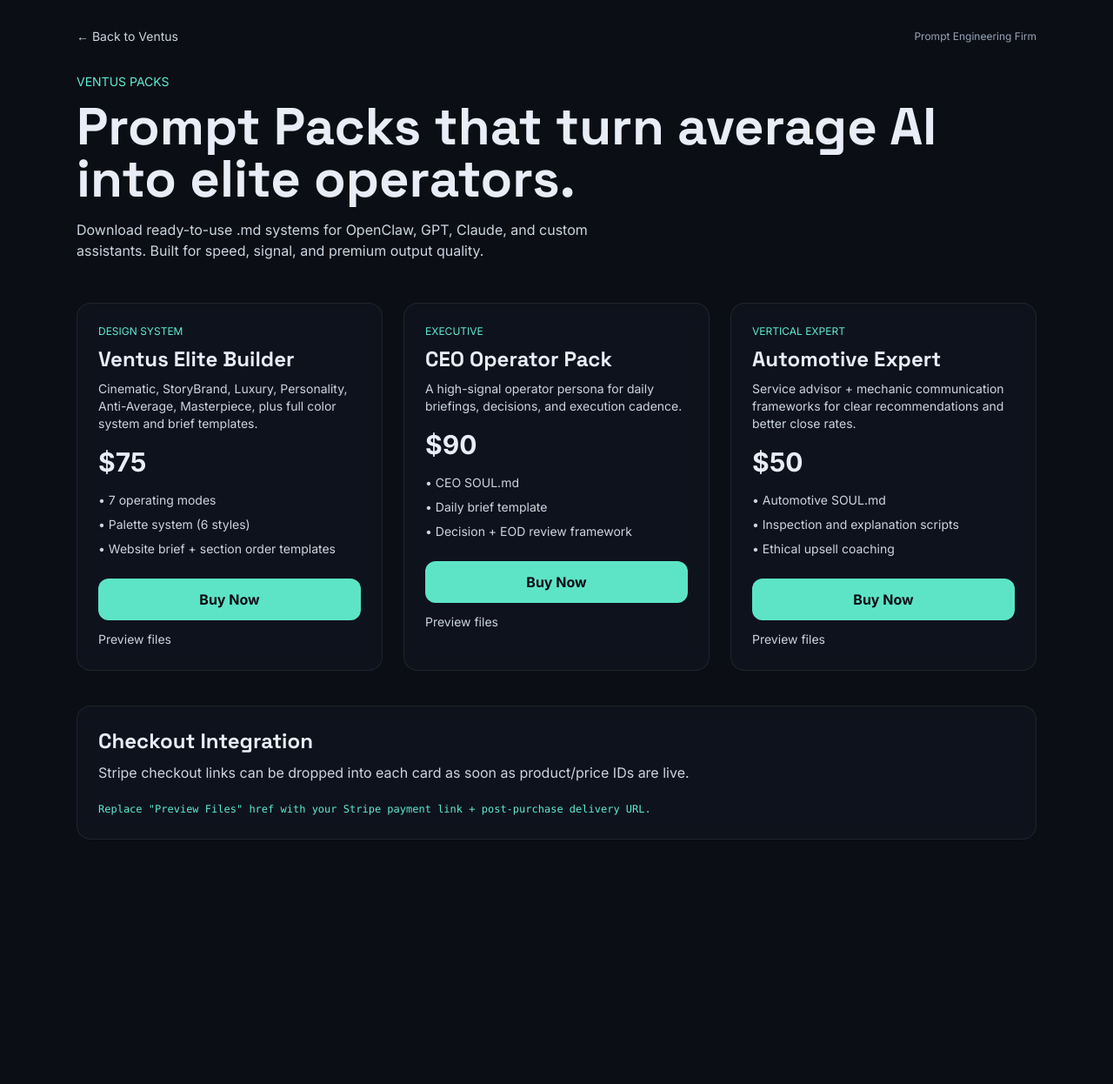
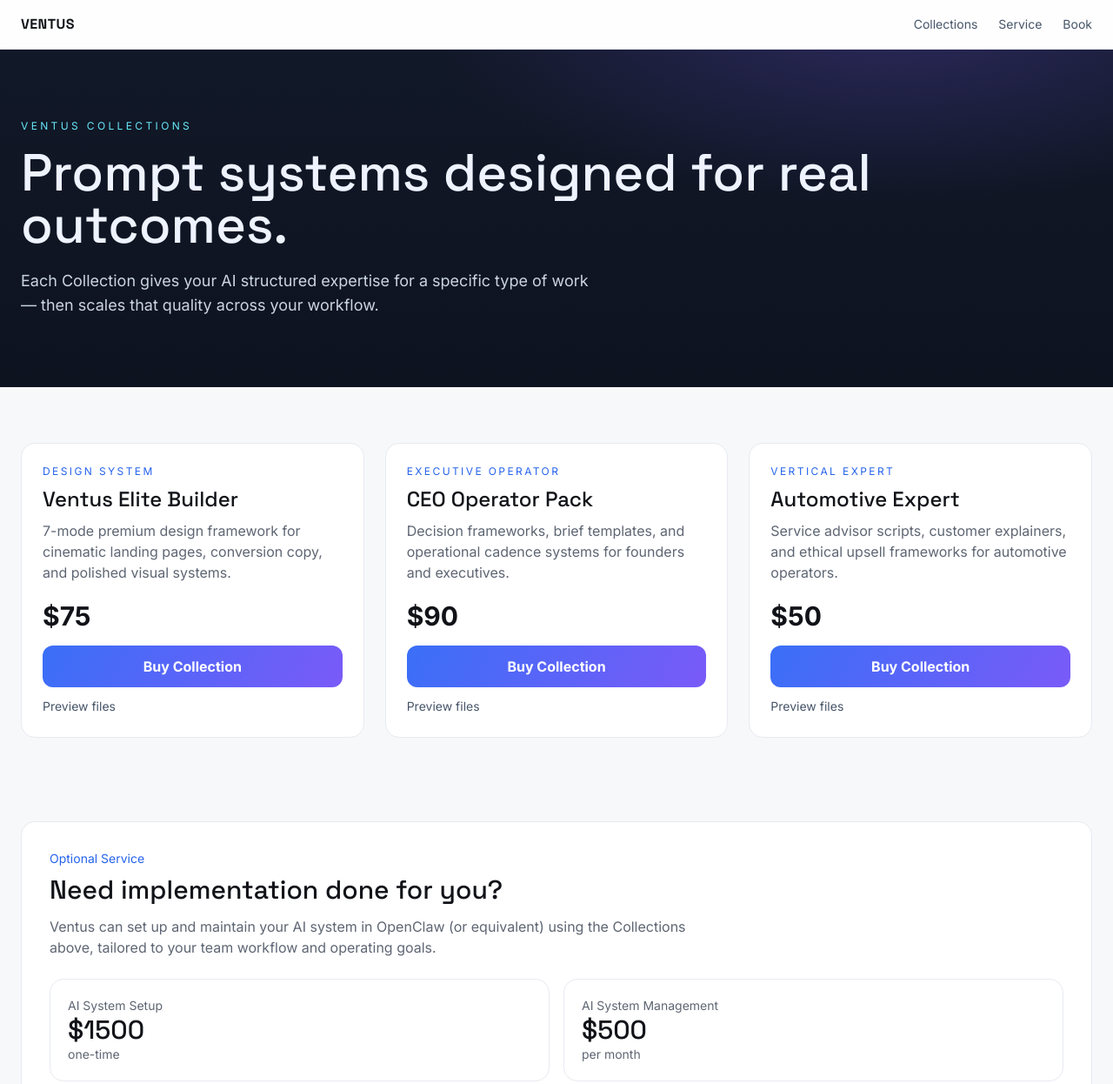
Before and after one commit to hatfieldsautomotive-ux/ventus, a website: page web/packs.html in a window 1280 px wide. Shown: the top 1246 px of the page at 87% size. Before the commit the page ends 1045 px from the top, so only its background shows below. Drawn offline with nearby package versions, Linux system fonts and the light colour scheme.

Commit message:
Polish pass: add full copy across landing + align packs page design + add Ventus setup/management service section

```diff
--- a/web/packs.html
+++ b/web/packs.html
@@ -1,84 +1,101 @@
 <!DOCTYPE html>
 <html lang="en">
 <head>
-  <meta charset="UTF-8" />
-  <meta name="viewport" content="width=device-width, initial-scale=1.0" />
-  <title>Ventus Prompt Packs</title>
-  <meta name="description" content="Premium prompt engineering packs and .md persona systems by Ventus Systems." />
+  <meta charset="UTF-8"/>
+  <meta name="viewport" content="width=device-width, initial-scale=1.0"/>
+  <title>Ventus Collections</title>
+  <meta name="description" content="Ventus Prompt Collections: structured .md systems for Builder, Operator, Creator, Research, and Strategy workflows."/>
   <script src="https://cdn.tailwindcss.com"></script>
-  <link rel="preconnect" href="https://fonts.googleapis.com">
-  <link rel="preconnect" href="https://fonts.gstatic.com" crossorigin>
-  <link href="https://fonts.googleapis.com/css2?family=Inter:wght@400;500;600;700;800&family=Space+Grotesk:wght@500;700&display=swap" rel="stylesheet">
+  <script src="https://cdnjs.cloudflare.com/ajax/libs/gsap/3.12.2/gsap.min.js"></script>
+  <script src="https://cdnjs.cloudflare.com/ajax/libs/gsap/3.12.2/ScrollTrigger.min.js"></script>
+  <link rel="preconnect" href="https://fonts.googleapis.com"/>
+  <link rel="preconnect" href="https://fonts.gstatic.com" crossorigin/>
+  <link href="https://fonts.googleapis.com/css2?family=Inter:wght@400;500;600;700;800&family=Space+Grotesk:wght@500;700&display=swap" rel="stylesheet"/>
   <style>
-    body { font-family: Inter, sans-serif; background:#0b0e14; color:#e8edf7; }
-    .display { font-family: 'Space Grotesk', sans-serif; }
-    .glass { background: rgba(17,22,34,.6); backdrop-filter: blur(10px); border:1px solid rgba(255,255,255,.08); }
-    .btn { background:#5de4c7; color:#0b0e14; font-weight:700; }
-    .btn:hover { background:#7ff0d8; }
+    :root{--bg:#f7f8fa;--text:#111318;--muted:#5e6673;--line:#e7eaf0;--card:#fff;--blue:#3a6ff7;--violet:#7a5af8;--dark:#0e1320}
+    *{box-sizing:border-box} html,body{margin:0;font-family:Inter,sans-serif;background:var(--bg);color:var(--text)}
+    .display{font-family:'Space Grotesk',sans-serif}.container{max-width:1160px;margin:0 auto;padding:0 24px}
+    .hero-dark{background:radial-gradient(900px 360px at 80% -10%,rgba(122,90,248,.25),transparent 60%),linear-gradient(180deg,#111827,#0e1320);color:#eef3ff}
+    .card{background:var(--card);border:1px solid var(--line);border-radius:16px}
+    .btn{background:linear-gradient(120deg,var(--blue),var(--violet));color:#fff;font-weight:700}
+    .btn2{border:1px solid #cdd6e7;color:#1f2937}
+    .fade-up{opacity:0;transform:translateY(20px)}
   </style>
 </head>
 <body>
-  <header class="max-w-6xl mx-auto px-6 py-8 flex items-center justify-between">
-    <a href="index.html" class="text-sm text-slate-300 hover:text-white">← Back to Ventus</a>
-    <p class="text-xs text-slate-400">Prompt Engineering Firm</p>
+  <header class="sticky top-0 z-50 bg-white/85 backdrop-blur border-b border-[var(--line)]">
+    <div class="container py-4 flex items-center justify-between">
+      <a class="display font-bold tracking-wide" href="index.html">VENTUS</a>
+      <nav class="hidden md:flex items-center gap-6 text-sm text-slate-600">
+        <a href="index.html#collections">Collections</a><a href="index.html#service">Service</a><a href="booking.html">Book</a>
+      </nav>
+    </div>
   </header>
 
-  <main class="max-w-6xl mx-auto px-6 pb-20">
-    <section class="mb-12">
-      <p class="text-teal-300 text-sm mb-3">VENTUS PACKS</p>
-      <h1 class="display text-4xl md:text-6xl font-bold leading-tight mb-4">Prompt Packs that turn average AI into elite operators.</h1>
-      <p class="text-slate-300 max-w-2xl">Download ready-to-use .md systems for OpenClaw, GPT, Claude, and custom assistants. Built for speed, signal, and premium output quality.</p>
-    </section>
+  <section class="hero-dark py-20">
+    <div class="container">
+      <p class="text-xs uppercase tracking-[.28em] text-cyan-300 mb-4">Ventus Collections</p>
+      <h1 class="display text-5xl md:text-6xl leading-[1.03] mb-5">Prompt systems designed for real outcomes.</h1>
+      <p class="text-lg text-slate-300 max-w-2xl">Each Collection gives your AI structured expertise for a specific type of work — then scales that quality across your workflow.</p>
+    </div>
+  </section>
 
-    <section class="grid md:grid-cols-3 gap-6">
-      <article class="glass rounded-2xl p-6">
-        <p class="text-xs text-teal-300 mb-2">DESIGN SYSTEM</p>
-        <h2 class="display text-2xl font-bold mb-2">Ventus Elite Builder</h2>
-        <p class="text-slate-300 text-sm mb-4">Cinematic, StoryBrand, Luxury, Personality, Anti-Average, Masterpiece, plus full color system and brief templates.</p>
+  <section class="py-16">
+    <div class="container grid md:grid-cols-3 gap-6">
+      <article class="card p-6 fade-up">
+        <p class="text-xs uppercase tracking-[.2em] text-blue-600 mb-2">Design System</p>
+        <h2 class="display text-2xl mb-2">Ventus Elite Builder</h2>
+        <p class="text-[var(--muted)] mb-5">7-mode premium design framework for cinematic landing pages, conversion copy, and polished visual systems.</p>
         <p class="text-3xl font-bold mb-4">$75</p>
-        <div class="space-y-2 text-sm text-slate-300 mb-6">
-          <p>• 7 operating modes</p>
-          <p>• Palette system (6 styles)</p>
-          <p>• Website brief + section order templates</p>
-        </div>
-        <a class="btn inline-block rounded-xl px-4 py-3 w-full text-center" href="https://buy.stripe.com/9B69AS33Tfqv55ufW3ffy01" target="_blank">Buy Now</a>
-        <a class="inline-block mt-3 text-sm text-slate-300 hover:text-white" href="packs/elite-builder/README.md" target="_blank">Preview files</a>
+        <a class="btn inline-block rounded-xl px-4 py-3 w-full text-center" href="https://buy.stripe.com/9B69AS33Tfqv55ufW3ffy01" target="_blank">Buy Collection</a>
+        <a class="inline-block mt-3 text-sm text-slate-600 hover:text-slate-900" href="packs/elite-builder/README.md" target="_blank">Preview files</a>
       </article>
 
-      <article class="glass rounded-2xl p-6">
-        <p class="text-xs text-teal-300 mb-2">EXECUTIVE</p>
-        <h2 class="display text-2xl font-bold mb-2">CEO Operator Pack</h2>
-        <p class="text-slate-300 text-sm mb-4">A high-signal operator persona for daily briefings, decisions, and execution cadence.</p>
+      <article class="card p-6 fade-up">
+        <p class="text-xs uppercase tracking-[.2em] text-blue-600 mb-2">Executive Operator</p>
+        <h2 class="display text-2xl mb-2">CEO Operator Pack</h2>
+        <p class="text-[var(--muted)] mb-5">Decision frameworks, brief templates, and operational cadence systems for founders and executives.</p>
         <p class="text-3xl font-bold mb-4">$90</p>
-        <div class="space-y-2 text-sm text-slate-300 mb-6">
-          <p>• CEO SOUL.md</p>
-          <p>• Daily brief template</p>
-          <p>• Decision + EOD review framework</p>
-        </div>
-        <a class="btn inline-block rounded-xl px-4 py-3 w-full text-center" href="https://buy.stripe.com/fZuaEW9sh6TZ69ycJRffy02" target="_blank">Buy Now</a>
-        <a class="inline-block mt-3 text-sm text-slate-300 hover:text-white" href="packs/ceo-operator/README.md" target="_blank">Preview files</a>
+        <a class="btn inline-block rounded-xl px-4 py-3 w-full text-center" href="https://buy.stripe.com/fZuaEW9sh6TZ69ycJRffy02" target="_blank">Buy Collection</a>
+        <a class="inline-block mt-3 text-sm text-slate-600 hover:text-slate-900" href="packs/ceo-operator/README.md" target="_blank">Preview files</a>
       </article>
 
-      <article class="glass rounded-2xl p-6">
-        <p class="text-xs text-teal-300 mb-2">VERTICAL EXPERT</p>
-        <h2 class="display text-2xl font-bold mb-2">Automotive Expert</h2>
-        <p class="text-slate-300 text-sm mb-4">Service advisor + mechanic communication frameworks for clear recommendations and better close rates.</p>
+      <article class="card p-6 fade-up">
+        <p class="text-xs uppercase tracking-[.2em] text-blue-600 mb-2">Vertical Expert</p>
+        <h2 class="display text-2xl mb-2">Automotive Expert</h2>
+        <p class="text-[var(--muted)] mb-5">Service advisor scripts, customer explainers, and ethical upsell frameworks for automotive operators.</p>
         <p class="text-3xl font-bold mb-4">$50</p>
-        <div class="space-y-2 text-sm text-slate-300 mb-6">
-          <p>• Automotive SOUL.md</p>
-          <p>• Inspection and explanation scripts</p>
-          <p>• Ethical upsell coaching</p>
+        <a class="btn inline-block rounded-xl px-4 py-3 w-full text-center" href="https://buy.stripe.com/3cI7sK8odfqvcxWbFNffy03" target="_blank">Buy Collection</a>
+        <a class="inline-block mt-3 text-sm text-slate-600 hover:text-slate-900" href="packs/automotive-expert/README.md" target="_blank">Preview files</a>
+      </article>
+    </div>
+  </section>
+
+  <section class="py-8">
+    <div class="container">
+      <div class="card p-8 fade-up">
+        <p class="text-sm text-blue-600 mb-2">Optional Service</p>
+        <h3 class="display text-3xl mb-3">Need implementation done for you?</h3>
+        <p class="text-[var(--muted)] mb-6 max-w-3xl">Ventus can set up and maintain your AI system in OpenClaw (or equivalent) using the Collections above, tailored to your team workflow and operating goals.</p>
+        <div class="grid md:grid-cols-2 gap-4">
+          <div class="card p-5"><p class="text-sm text-[var(--muted)]">AI System Setup</p><p class="display text-3xl">$1500</p><p class="text-sm text-[var(--muted)]">one-time</p></div>
+          <div class="card p-5"><p class="text-sm text-[var(--muted)]">AI System Management</p><p class="display text-3xl">$500</p><p class="text-sm text-[var(--muted)]">per month</p></div>
         </div>
-        <a class="btn inline-block rounded-xl px-4 py-3 w-full text-center" href="https://buy.stripe.com/3cI7sK8odfqvcxWbFNffy03" target="_blank">Buy Now</a>
-        <a class="inline-block mt-3 text-sm text-slate-300 hover:text-white" href="packs/automotive-expert/README.md" target="_blank">Preview files</a>
-      </article>
-    </section>
+        <div class="mt-6"><a href="booking.html" class="btn2 inline-block px-5 py-3 rounded-xl">Book Setup Call</a></div>
+      </div>
+    </div>
+  </section>
 
-    <section class="glass rounded-2xl p-6 mt-10">
-      <h3 class="display text-2xl font-bold mb-2">Checkout Integration</h3>
-      <p class="text-slate-300 mb-4">Stripe checkout links can be dropped into each card as soon as product/price IDs are live.</p>
-      <code class="text-xs text-teal-300">Replace "Preview Files" href with your Stripe payment link + post-purchase delivery URL.</code>
-    </section>
-  </main>
+  <footer class="py-8 border-t border-[var(--line)] bg-white">
+    <div class="container text-sm text-[var(--muted)] flex flex-col md:flex-row justify-between gap-4">
+      <p>© 2026 Ventus Systems</p>
+      <div class="flex gap-6"><a href="index.html">Home</a><a href="booking.html">Book</a><a href="mailto:automations@ventusys.com">automations@ventusys.com</a></div>
+    </div>
+  </footer>
+
+  <script>
+    gsap.registerPlugin(ScrollTrigger);
+    gsap.utils.toArray('.fade-up').forEach(el=>gsap.fromTo(el,{opacity:0,y:18},{opacity:1,y:0,duration:.55,scrollTrigger:{trigger:el,start:'top 88%'}}));
+  </script>
 </body>
 </html>
```
Also changed, not shown: web/index.html (+34 -35 lines).
